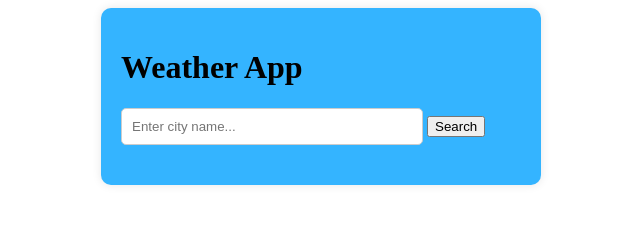
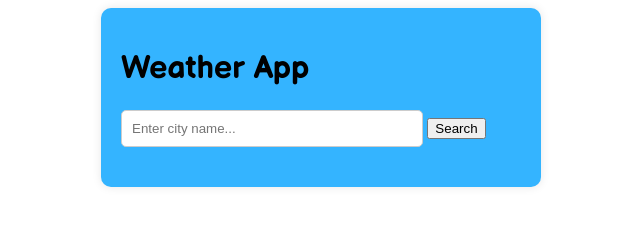
Before and after one commit to GustavsKuze/weather_app_test, a plain HTML site: page index.html in a window 1280 px wide. Shown: the whole page, without its empty margins (319-959 px from the left). Drawn offline with Linux system fonts and the light colour scheme.

Commit message:
Fixed font^2

```diff
--- a/style.css
+++ b/style.css
@@ -1,4 +1,8 @@
 @import url('https://fonts.googleapis.com/css2?family=Balsamiq+Sans:ital,wght@0,400;0,700;1,400;1,700&display=swap');
+
+body {
+  font-family: "Balsamiq Sans", sans-serif;
+}
 
 .balsamiq-sans-regular {
   font-family: "Balsamiq Sans", sans-serif;
```
